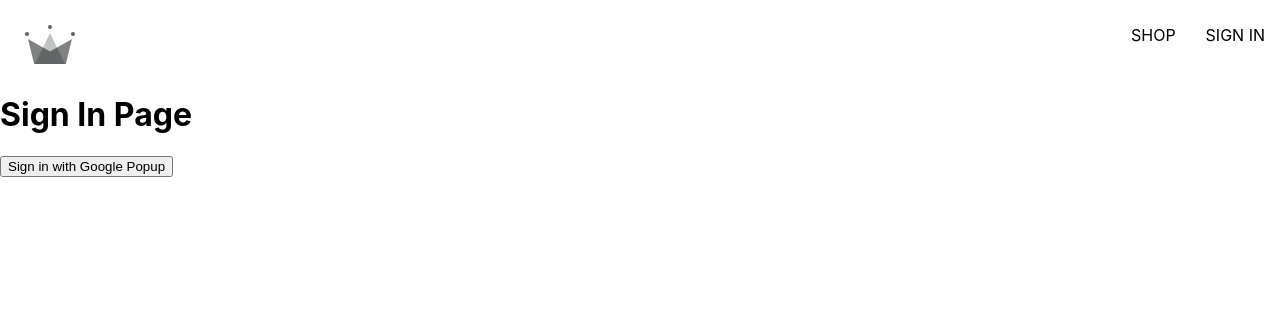
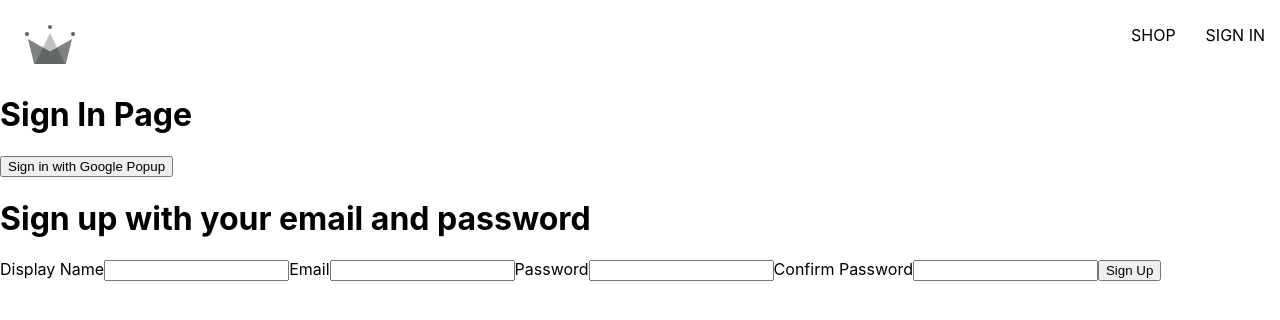
Before and after one commit to nickabate/react-ecommerce-site, a React (Create React App) app: page /sign-in in a window 1280 px wide. Shown: the top 320 px of the page. Built offline with nearby package versions, Linux system fonts and the light colour scheme; the HTML template or start-up script is replaced by a standard one.

Commit message:
implement form controlled components

```diff
--- /dev/null
+++ b/src/components/SignUpForm/SignUpForm.js
@@ -0,0 +1,63 @@
+import { useState } from "react";
+
+const defaultFormFields = {
+  displayName: "",
+  email: "",
+  password: "",
+  confirmPassword: "",
+};
+
+const SignUpForm = () => {
+  const [formFields, setFormFields] = useState(defaultFormFields);
+  const { displayName, email, password, confirmPassword } = formFields;
+
+  console.log(formFields);
+
+  const handleChange = (e) => {
+    const { name, value } = e.target;
+    setFormFields({ ...formFields, [name]: value });
+  };
+
+  return (
+    <div>
+      <h1>Sign up with your email and password</h1>
+      <form onSubmit={() => {}}>
+        <label htmlFor="">Display Name</label>
+        <input
+          type="text"
+          required
+          onChange={handleChange}
+          name="displayName"
+          value={displayName}
+        />
+        <label htmlFor="">Email</label>
+        <input
+          type="email"
+          required
+          onChange={handleChange}
+          name="email"
+          value={email}
+        />
+        <label htmlFor="">Password</label>
+        <input
+          type="password"
+          required
+          onChange={handleChange}
+          name="password"
+          value={password}
+        />
+        <label htmlFor="">Confirm Password</label>
+        <input
+          type="password"
+          required
+          onChange={handleChange}
+          name="confirmPassword"
+          value={confirmPassword}
+        />
+        <button type="submit">Sign Up</button>
+      </form>
+    </div>
+  );
+};
+
+export default SignUpForm;
--- a/src/routes/SignIn/SignIn.js
+++ b/src/routes/SignIn/SignIn.js
@@ -1,9 +1,26 @@
+// import { useEffect } from "react";
+// import { getRedirectResult } from "firebase/auth";
+
 import {
+  // auth,
   signInWithGooglePopup,
+  // signInWithGoogleRedirect,
   createUserDocumentFromAuth,
 } from "../../utils/Firebase";
 
+import SignUpForm from "../../components/SignUpForm/SignUpForm";
+
 const SignIn = () => {
+  //   useEffect(() => {
+  //     const reDirect = async () => {
+  //       const response = await getRedirectResult(auth);
+  //       if (response) {
+  //         const userDocRef = await createUserDocumentFromAuth(response.user);
+  //       }
+  //     };
+  //     reDirect();
+  //   }, []);
+
   const logGoogleUser = async () => {
     const { user } = await signInWithGooglePopup();
     const userDocRef = await createUserDocumentFromAuth(user);
@@ -13,6 +30,10 @@
     <div>
       <h1>Sign In Page</h1>
       <button onClick={logGoogleUser}>Sign in with Google Popup</button>
+      {/* <button onClick={signInWithGoogleRedirect}>
+        Sign in with Google Redirect
+      </button> */}
+      <SignUpForm />
     </div>
   );
 };
--- a/src/utils/Firebase.js
+++ b/src/utils/Firebase.js
@@ -25,13 +25,16 @@
 // Initialize Firebase
 const firebaseApp = initializeApp(firebaseConfig);
 
-const provider = new GoogleAuthProvider();
-provider.setCustomParameters({
+const googleProvider = new GoogleAuthProvider();
+googleProvider.setCustomParameters({
   prompt: "select_account",
 });
 
 export const auth = getAuth();
-export const signInWithGooglePopup = () => signInWithPopup(auth, provider);
+export const signInWithGooglePopup = () =>
+  signInWithPopup(auth, googleProvider);
+export const signInWithGoogleRedirect = () =>
+  signInWithRedirect(auth, googleProvider);
 
 export const db = getFirestore();
 
@@ -41,8 +44,8 @@
   console.log(userDocRef);
 
   const userSnapshot = await getDoc(userDocRef);
-  console.log(userSnapshot);
-  console.log(userSnapshot.exists());
+  //   console.log(userSnapshot);
+  //   console.log(userSnapshot.exists());
 
   if (!userSnapshot.exists()) {
     const { displayName, email } = userAuth;
```
Also changed, not shown: src/components/SignUpForm/SignUpForm.scss (added).
